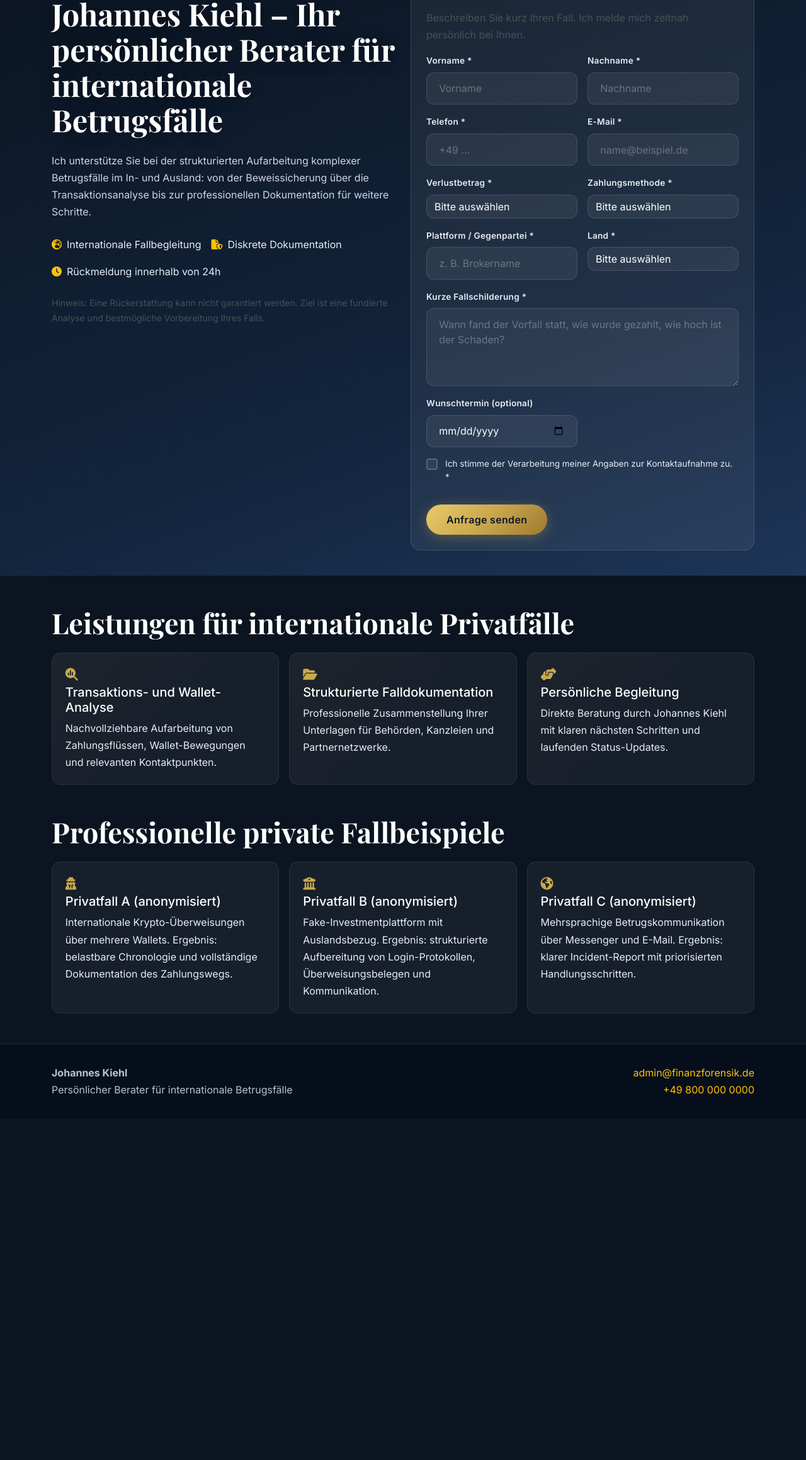
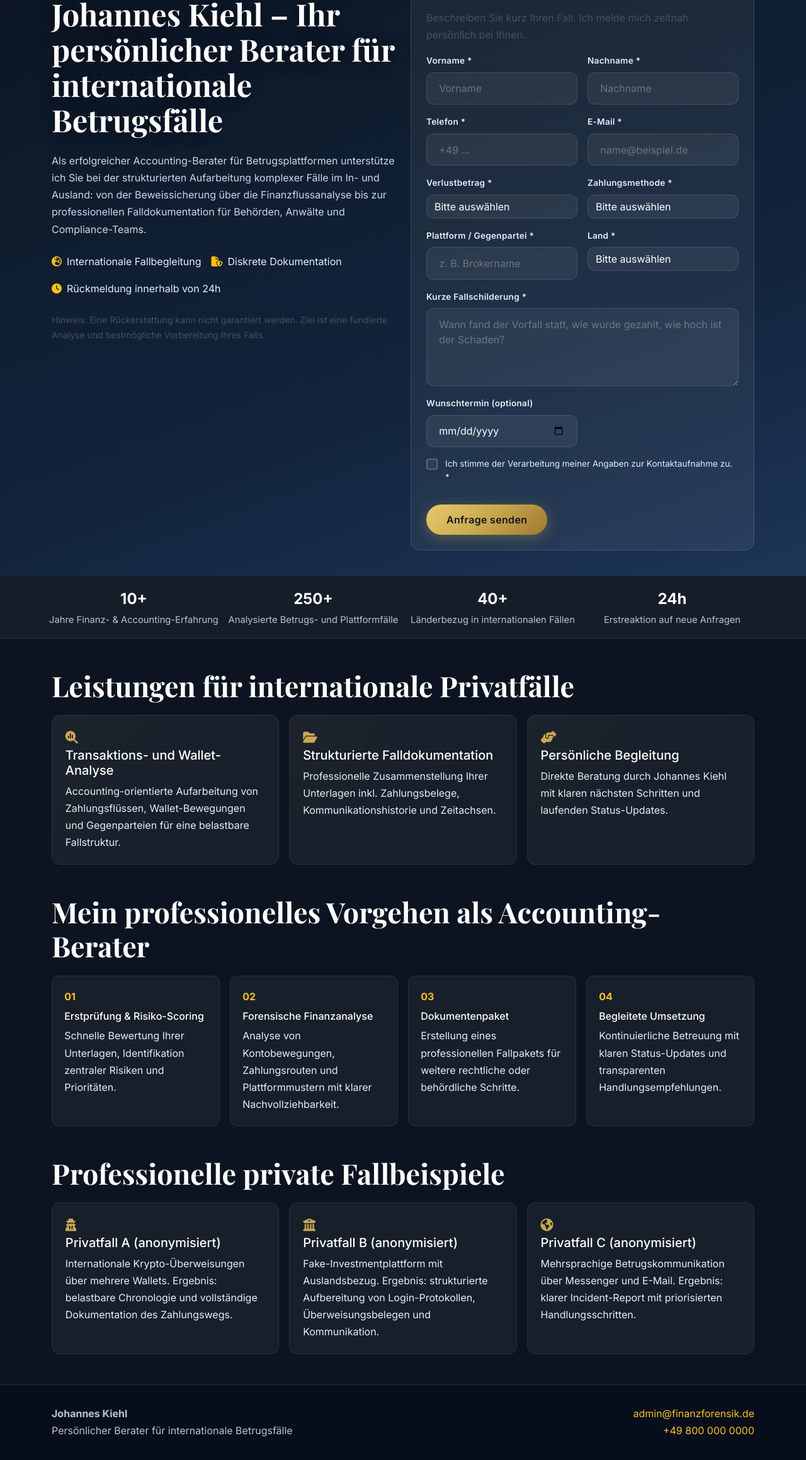
Before and after one commit to berndmarcel860-byte/Bucbabt, a PHP site: page /index2.php in a window 1280 px wide. Shown: the part 127-2445 px from the top of the page at 63% size. Before the commit the page ends 1867 px from the top, so only its background shows below. Run offline with PHP 8.4, Linux system fonts and the light colour scheme.

Commit message:
Expand index2 professional advisory content

```diff
--- a/index2.php
+++ b/index2.php
@@ -28,6 +28,11 @@ $csrf_token = generate_csrf_token();
         .form-control::placeholder { color: #aeb7c6; }
         .form-control:focus, .form-select:focus { background: #13263f; border-color: #c9a84c; box-shadow: 0 0 0 .2rem rgba(201,168,76,.2); color: #fff; }
         .quick-badge { display: inline-block; background: rgba(201,168,76,.15); color: #f2d88f; border: 1px solid rgba(201,168,76,.45); border-radius: 999px; padding: .25rem .8rem; font-size: .85rem; }
+        .info-strip { background: rgba(255,255,255,0.04); border-top: 1px solid rgba(255,255,255,.08); border-bottom: 1px solid rgba(255,255,255,.08); }
+        .metric-item { padding: 1rem 0; }
+        .metric-value { font-size: 1.5rem; font-weight: 700; color: #fff; }
+        .metric-label { color: #b9c3d3; font-size: .92rem; }
+        .process-card { padding: 1.2rem; border-radius: 12px; background: rgba(255,255,255,0.05); border: 1px solid rgba(255,255,255,0.08); height: 100%; }
         .jk-footer { padding: 2rem 0; border-top: 1px solid rgba(255,255,255,0.1); color: #b9c3d3; }
     </style>
 </head>
@@ -40,8 +45,9 @@ $csrf_token = generate_csrf_token();
                 <span class="quick-badge"><i class="fas fa-user-shield me-2"></i>Persönliche Beratung</span>
                 <h1 class="hero-title mt-3">Johannes Kiehl – Ihr persönlicher Berater für internationale Betrugsfälle</h1>
                 <p class="hero-sub mt-3">
-                    Ich unterstütze Sie bei der strukturierten Aufarbeitung komplexer Betrugsfälle im In- und Ausland:
-                    von der Beweissicherung über die Transaktionsanalyse bis zur professionellen Dokumentation für weitere Schritte.
+                    Als erfolgreicher Accounting-Berater für Betrugsplattformen unterstütze ich Sie bei der strukturierten
+                    Aufarbeitung komplexer Fälle im In- und Ausland: von der Beweissicherung über die Finanzflussanalyse
+                    bis zur professionellen Falldokumentation für Behörden, Anwälte und Compliance-Teams.
                 </p>
                 <div class="mt-4 d-flex flex-wrap gap-3">
                     <div><i class="fas fa-globe-europe me-2 text-warning"></i>Internationale Fallbegleitung</div>
@@ -149,6 +155,29 @@ $csrf_token = generate_csrf_token();
     </div>
 </section>
 
+<section class="info-strip">
+    <div class="container">
+        <div class="row text-center">
+            <div class="col-md-3 metric-item">
+                <div class="metric-value">10+</div>
+                <div class="metric-label">Jahre Finanz- & Accounting-Erfahrung</div>
+            </div>
+            <div class="col-md-3 metric-item">
+                <div class="metric-value">250+</div>
+                <div class="metric-label">Analysierte Betrugs- und Plattformfälle</div>
+            </div>
+            <div class="col-md-3 metric-item">
+                <div class="metric-value">40+</div>
+                <div class="metric-label">Länderbezug in internationalen Fällen</div>
+            </div>
+            <div class="col-md-3 metric-item">
+                <div class="metric-value">24h</div>
+                <div class="metric-label">Erstreaktion auf neue Anfragen</div>
+            </div>
+        </div>
+    </div>
+</section>
+
 <section class="py-5">
     <div class="container">
         <h2 class="section-title">Leistungen für internationale Privatfälle</h2>
@@ -157,14 +186,14 @@ $csrf_token = generate_csrf_token();
                 <div class="service-card">
                     <i class="fas fa-magnifying-glass-chart fa-lg mb-3"></i>
                     <h3 class="h5 text-white">Transaktions- und Wallet-Analyse</h3>
-                    <p class="mb-0">Nachvollziehbare Aufarbeitung von Zahlungsflüssen, Wallet-Bewegungen und relevanten Kontaktpunkten.</p>
+                    <p class="mb-0">Accounting-orientierte Aufarbeitung von Zahlungsflüssen, Wallet-Bewegungen und Gegenparteien für eine belastbare Fallstruktur.</p>
                 </div>
             </div>
             <div class="col-md-4">
                 <div class="service-card">
                     <i class="fas fa-folder-open fa-lg mb-3"></i>
                     <h3 class="h5 text-white">Strukturierte Falldokumentation</h3>
-                    <p class="mb-0">Professionelle Zusammenstellung Ihrer Unterlagen für Behörden, Kanzleien und Partnernetzwerke.</p>
+                    <p class="mb-0">Professionelle Zusammenstellung Ihrer Unterlagen inkl. Zahlungsbelege, Kommunikationshistorie und Zeitachsen.</p>
                 </div>
             </div>
             <div class="col-md-4">
@@ -172,6 +201,42 @@ $csrf_token = generate_csrf_token();
                     <i class="fas fa-handshake-angle fa-lg mb-3"></i>
                     <h3 class="h5 text-white">Persönliche Begleitung</h3>
                     <p class="mb-0">Direkte Beratung durch Johannes Kiehl mit klaren nächsten Schritten und laufenden Status-Updates.</p>
+                </div>
+            </div>
+        </div>
+    </div>
+</section>
+
+<section class="pb-5">
+    <div class="container">
+        <h2 class="section-title">Mein professionelles Vorgehen als Accounting-Berater</h2>
+        <div class="row g-3">
+            <div class="col-md-3">
+                <div class="process-card">
+                    <div class="text-warning fw-bold mb-2">01</div>
+                    <h3 class="h6 text-white">Erstprüfung & Risiko-Scoring</h3>
+                    <p class="mb-0">Schnelle Bewertung Ihrer Unterlagen, Identifikation zentraler Risiken und Prioritäten.</p>
+                </div>
+            </div>
+            <div class="col-md-3">
+                <div class="process-card">
+                    <div class="text-warning fw-bold mb-2">02</div>
+                    <h3 class="h6 text-white">Forensische Finanzanalyse</h3>
+                    <p class="mb-0">Analyse von Kontobewegungen, Zahlungsrouten und Plattformmustern mit klarer Nachvollziehbarkeit.</p>
+                </div>
+            </div>
+            <div class="col-md-3">
+                <div class="process-card">
+                    <div class="text-warning fw-bold mb-2">03</div>
+                    <h3 class="h6 text-white">Dokumentenpaket</h3>
+                    <p class="mb-0">Erstellung eines professionellen Fallpakets für weitere rechtliche oder behördliche Schritte.</p>
+                </div>
+            </div>
+            <div class="col-md-3">
+                <div class="process-card">
+                    <div class="text-warning fw-bold mb-2">04</div>
+                    <h3 class="h6 text-white">Begleitete Umsetzung</h3>
+                    <p class="mb-0">Kontinuierliche Betreuung mit klaren Status-Updates und transparenten Handlungsempfehlungen.</p>
                 </div>
             </div>
         </div>
```
